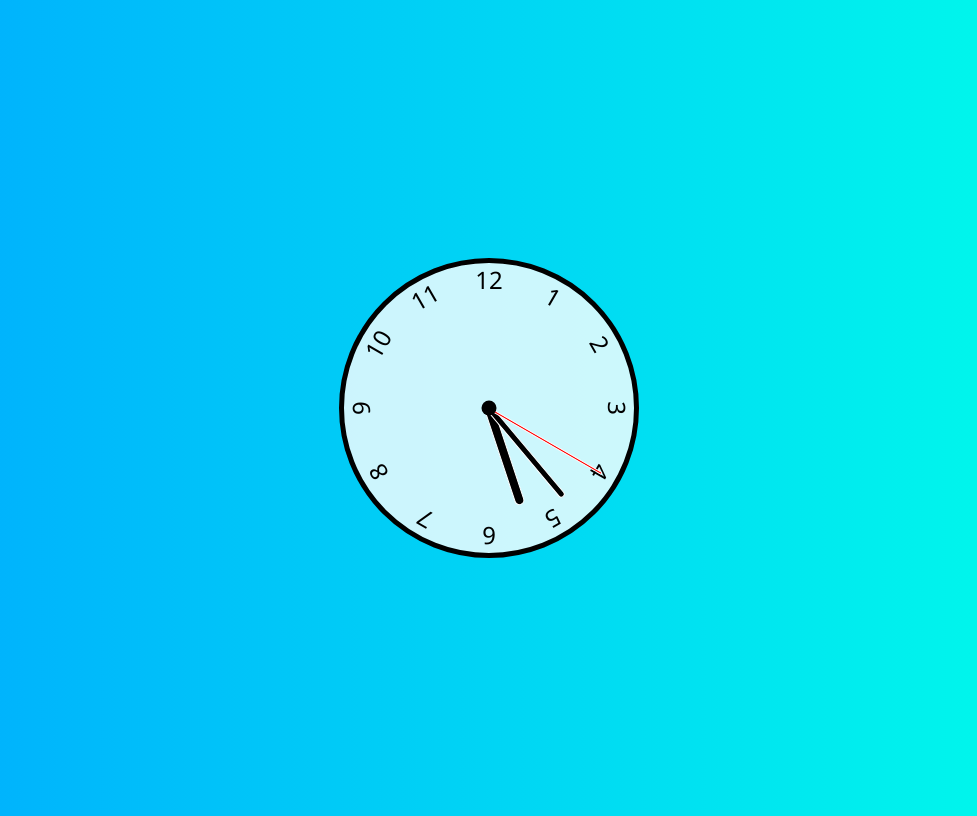
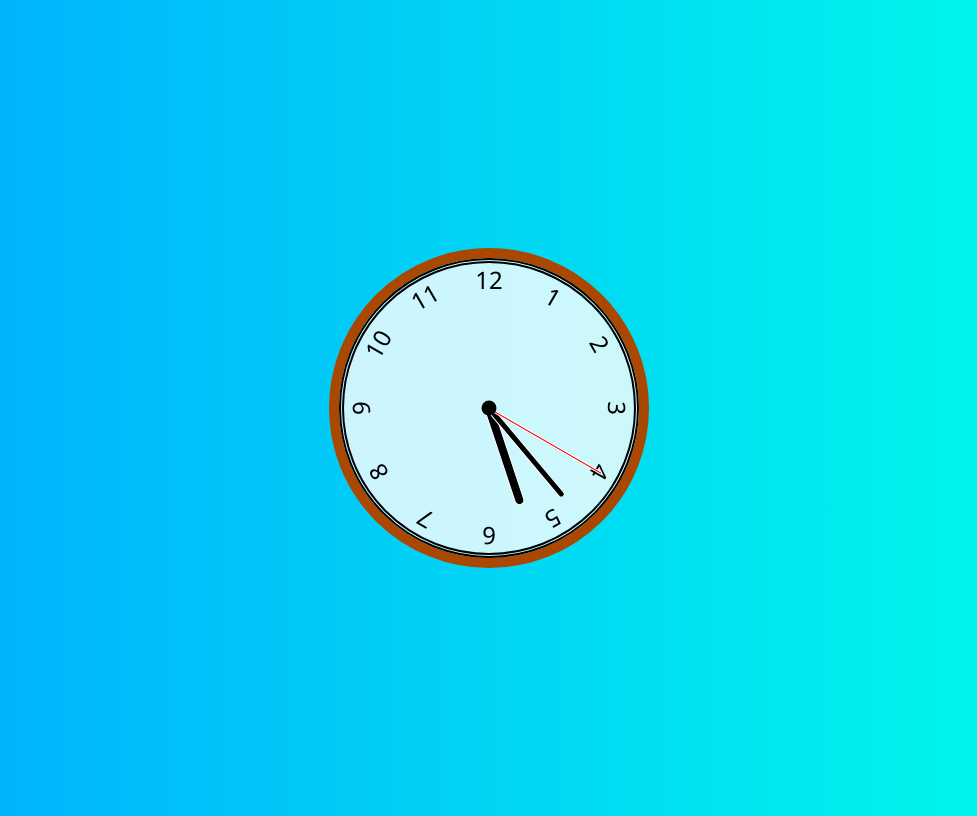
Before and after one commit to Rvp888/Analog-Clock-by-JS, a plain HTML site: page index.html in a window 1280 px wide. Shown: the whole page, without its empty margins (151-1128 px from the left). Drawn offline with Linux system fonts and the light colour scheme.

Commit message:
modify styles

```diff
--- a/styles.css
+++ b/styles.css
@@ -19,6 +19,8 @@ body {
     background-color: rgba(255, 255, 255, 0.8);
     border-radius: 50%;
     border: 5px solid black;
+    border-style:double;
+    outline: 10px solid rgb(170, 72, 2);
     position: relative;
 }
 
```
